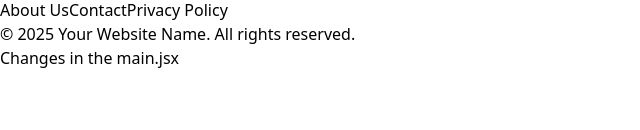
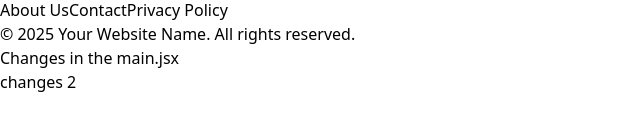
Before and after one commit to jatinprime/Project1, a React (Vite) app in the folder Client/: page / in a window 1280 px wide. Shown: the part 170-300 px from the top of the page, without its empty margins (0-640 px from the left). Built offline with nearby package versions, Linux system fonts and the light colour scheme.

Commit message:
some more changes in main

```diff
--- a/Client/src/main.jsx
+++ b/Client/src/main.jsx
@@ -32,5 +32,6 @@ createRoot(document.getElementById('root')).render(
   <StrictMode>
     <RouterProvider router={router}/>
     <h1>Changes in the main.jsx</h1>
+    <h1>changes 2</h1>
   </StrictMode>,
 )
```
